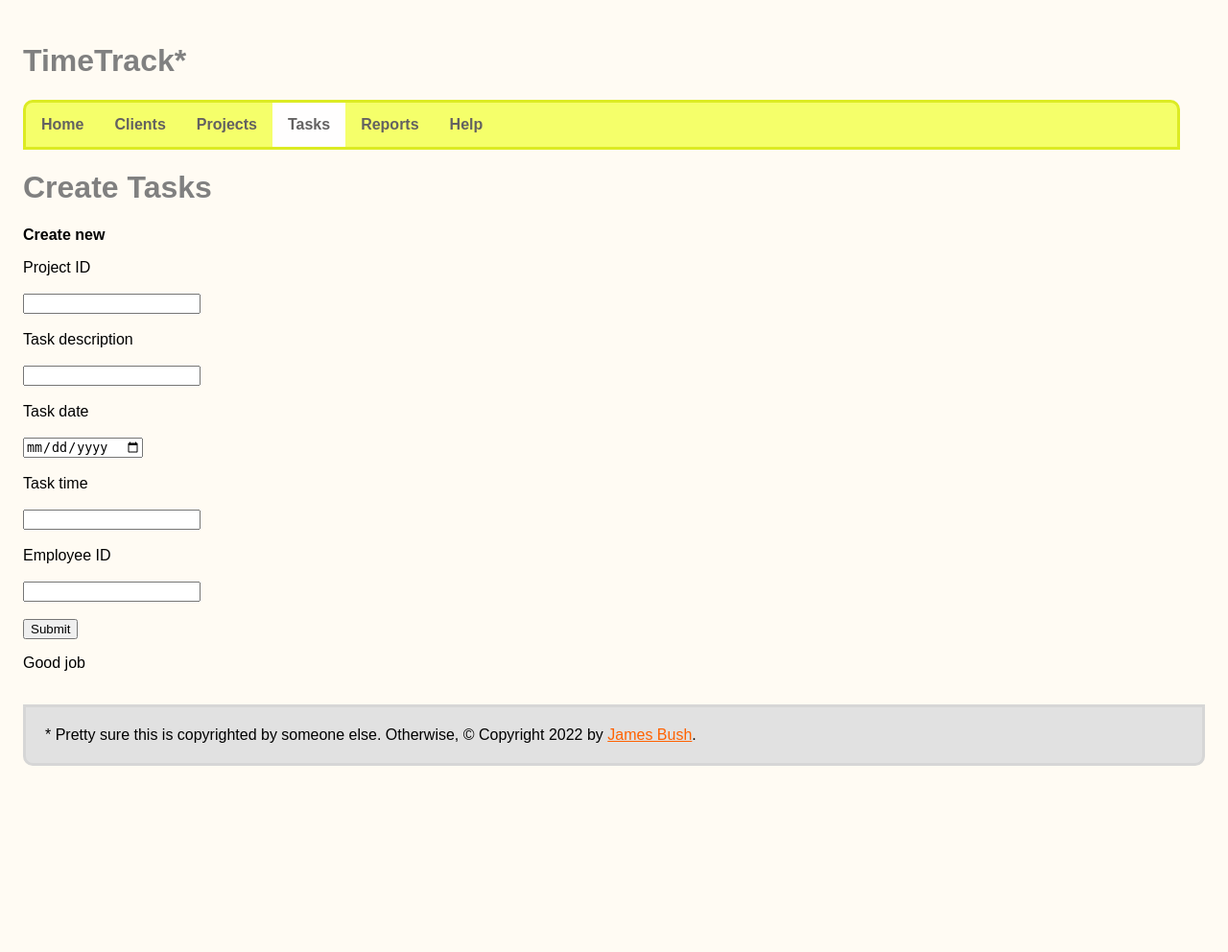
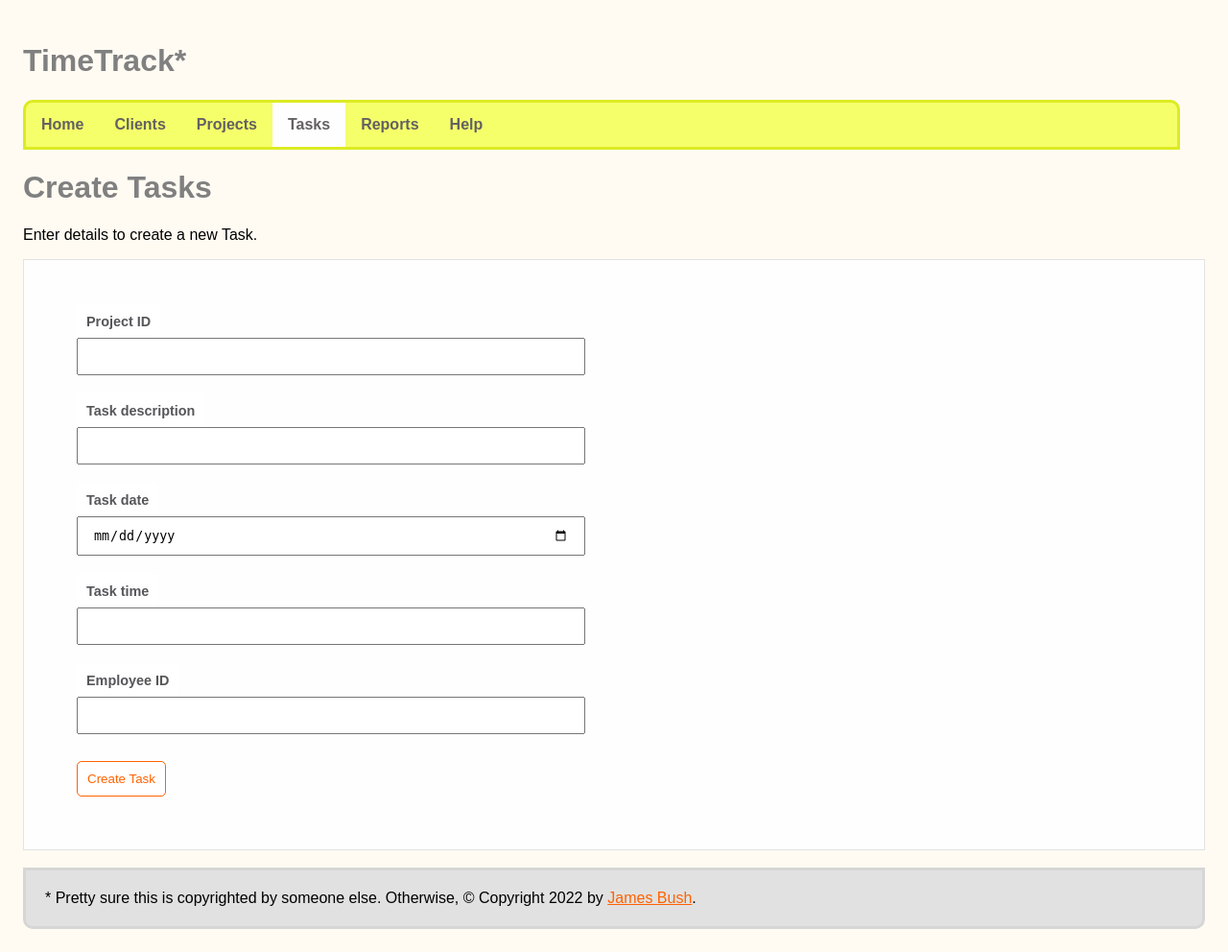
Before and after one commit to jamesfbush/cs361_project, a Flask app: page /tasks/create in a window 1280 px wide. Shown: the whole page at 96% size. Before the commit the page ends 798 px from the top, so only its background shows below. Run offline with Flask 2, Linux system fonts and the light colour scheme.

Commit message:
updated templates

```diff
--- a/app.py
+++ b/app.py
@@ -57,6 +57,10 @@ def mapStringToEntity(entity):
 def mapAttributesToString(entity,column=None):
     """
     Map entity and column strings to UI-friendly column descriptions.
+
+    Keyword arguments:
+    entity -- string representation of db object, e.g., "clients", "projects"
+    column -- optional - will return a single column description
     """
 
     stringDict = {  "clients":  {   'clientOrganizationName': 'Organization',
@@ -107,10 +111,12 @@ def retrieveEntity(entity):
     entityObj = mapStringToEntity(entity)
     entityStr = entity
     columns = entityObj.__table__.columns.keys()
+    colStrs = mapAttributesToString(entity) #dict - keys are col names and vals are col descriptions
+
 
     # UI - Landing page
     if len(request.args) == 0 and "/api/" not in str(request.url_rule):
-        return (render_template("retrieve.j2", entity=entityStr, data=[columns]),200)
+        return (render_template("retrieve.j2", entity=entityStr, data=[columns], colStrs=colStrs),200)
 
     # UI / API - URL request to retrieveAll
     elif 'retrieveAll' in request.args.keys() and len(request.args.keys()) == 1:
@@ -123,7 +129,7 @@ def retrieveEntity(entity):
         # UI
         else:
             results = query
-            return (render_template("retrieve.j2", entity=entityStr, data=[columns, results]),200)
+            return (render_template("retrieve.j2", entity=entityStr, data=[columns, results],colStrs=colStrs),200)
 
     # Retrieve based on URL-specified filter
     elif "retrieveAll" not in request.args and len(request.args.keys()) >= 1:
@@ -147,6 +153,7 @@ def retrieveEntity(entity):
                 elif val.isnumeric() is False:
                     query = entityObj.query.filter(attr.like(f'%{val}%')).all()
                 # Add each unique query result to results dict
+                # BUG is returning duplicates, e.g., query id=2 and org=Bat
                 for result in query:
                     if result not in results[entity] and i is not None:
                         results[entity].append(result.getData())
@@ -168,7 +175,7 @@ def retrieveEntity(entity):
             else:
                 results = results[entity]
                 print(type(result),results)
-                return (render_template("retrieve.j2", entity=entityStr, data=[columns, results]),200)
+                return (render_template("retrieve.j2", entity=entityStr, data=[columns, results],colStrs=colStrs),200)
 
         # Else, for UI/API return 404 error
         return ("ERROR: malformed request",404)
@@ -189,6 +196,7 @@ def createEntity(entity):
     # Map passed entity to entityObj
     entityStr = entity
     entityObj = mapStringToEntity(entity)
+    colStrs = mapAttributesToString(entity)
 
     # UI - landing page
     if request.method == "GET":
@@ -247,7 +255,7 @@ def createEntity(entity):
 
         # UI
         else:
-            return render_template("create.j2", entity=entityStr, data="success")
+            return render_template("create.j2", entity=entityStr, data="success", formData=formData, colStrs=colStrs)
 
 
 # ------- update -------
--- a/static/chart.json
+++ b/static/chart.json
@@ -1 +1 @@
-{"graph_type": "bar", "graph_height": 400, "graph_width": 600, "x_axis": ["2020-01-02", "2020-01-03", "2020-01-04", "2020-01-05", "2020-01-08", "2020-01-20"], "y_axis": [3.4, 2.5, 2.1, 4.4, 2.1, 15.2], "export_type": "jpeg", "export_location": "report", "graph_title": "report", "x_axis_label": "Date", "y_axis_label": "Hours"}
+{"graph_type": "bar", "graph_height": 400, "graph_width": 600, "x_axis": ["2020-01-05"], "y_axis": [2.5], "export_type": "jpeg", "export_location": "report", "graph_title": "report", "x_axis_label": "Date", "y_axis_label": "Hours"}
--- a/static/style.css
+++ b/static/style.css
@@ -5,10 +5,12 @@ h1 {
   font-family: Arial, Helvetica, sans-serif;
 }
 
-h2 {
-  color: grey;
+
+h2, h3 {
+  color: #56565A;
   font-family: Arial, Helvetica, sans-serif;
 }
+
 
 a {
   color: #FF6201
@@ -79,12 +81,25 @@ table {
 }
 th {
   border-bottom: 1px solid #e2e1e1;
+  text-align: left;
 }
+
 td {
-  padding: 7px
+  padding: 10px
 }
 tr:nth-child(even) {
   background-color: #e2e1e1;
+}
+
+.display-container {
+  text-align: left;
+  max-width: 1700px;
+  background-color: #fffefe;
+  border: 1px solid #e2e2e2;
+  padding: 15px;
+}
+.display-row {
+  padding: 10px;
 }
 
 .flex-container {
@@ -155,6 +170,19 @@ tr:nth-child(even) {
   box-sizing: border-box;
 }
 
+.form-row > input[type=number] {
+  width: 50%;
+  padding: 10px 15px;
+  margin: 8px 0;
+  box-sizing: border-box;
+}
+.form-row > input[type=date] {
+  width: 50%;
+  padding: 10px 15px;
+  margin: 8px 0;
+  box-sizing: border-box;
+}
+
 .submit-button {
   background-color: white;
   font-family: sans-serif;
--- a/templates/create.j2
+++ b/templates/create.j2
@@ -1,5 +1,5 @@
 {% extends "main.j2" %}
-{% block title %}Index{% endblock %}
+{# {% block title %}Index{% endblock %} #}
 {% block head %}
     {{ super() }}
     <style type="text/css">
@@ -12,85 +12,152 @@
 
     {# --- Create success --- #}
     {% if data == "success" %}
-    <p> {{ entity }} successfully created</p>
+    <div class="display-container">
+        <div class="display-row">
+            <h3> {{ entity[:-1].capitalize() }} successfully created</h3>
+        </div>
+
+
+        <div class="display-row">
+
+            <table>
+                <thead>
+                    <tr>
+                        {% for i in formData %}
+                        <th>{{colStrs[i]}}</th>
+                        {% endfor %}
+                    </tr>
+                </thead>
+                <tbody>
+                    <tr>
+                        {% for i in formData %}
+                        <td>{{formData[i]}}</td>
+                        {% endfor %}
+
+                    </tr>
+                </tbody>
+            </table>
+
+
+        </div>
+        <div class="display-row">
+            <a href=/{{entity}}>Go back to {{entity}}.</a>
+        </div>
+
+    </div>
 
     {% else %}
     {# --- Create new --- #}
 
-    <p><strong>Create new</strong></p>
-    <div>
+    <p>Enter details to create a new {{entity[:-1]}}.</p>
+
+    <div class="form-container">
+        <div class="form-group">
             <form action="/{{ entity.lower() }}/create" method="POST">
 
                 {# --- Clients --- #}
                 {% if entity == "Clients" %}
-            <label for="clientOrganizationName">Client organization name</label><br><br>
-                <input type="text" name="clientOrganizationName"><br><br>
-
-            <label for="clientContactFirstName">Client contact first name</label><br><br>
-                <input type="text" name="clientContactFirstName"><br><br>
-
-            <label for="clientContactLastName">Client contact last name</label><br><br>
-                <input type="text" name="clientContactLastName"><br><br>
-
-            <label for="clientContactEmail">Client contact email</label><br><br>
-                <input type="text" name="clientContactEmail"><br><br>
-
+                    <div class="form-row">
+                        <label for="clientOrganizationName">Client organization name</label><br>
+                            <input type="text" name="clientOrganizationName"><br>
+                    </div>
+                    <div class="form-row">
+                        <label for="clientContactFirstName">Client contact first name</label><br>
+                            <input type="text" name="clientContactFirstName"><br>
+                    </div>
+                    <div class="form-row">
+                        <label for="clientContactLastName">Client contact last name</label><br>
+                            <input type="text" name="clientContactLastName"><br>
+                    </div>
+                    <div class="form-row">
+                        <label for="clientContactEmail">Client contact email</label><br>
+                            <input type="text" name="clientContactEmail"><br>
+                    </div>
 
                 {# --- Projects --- #}
                 {% elif entity == "Projects" %}
-            <label for="clientId">Client ID</label><br><br>
-                <input type="text" name="clientId"><br><br>
-
-            <label for="projectDescription">Project description</label><br><br>
-                <input type="text" name="projectDescription"><br><br>
-
-            <label for="projectBillRate">Project bill rate</label><br><br>
-                <input type="number" name="projectBillRate"><br><br>
+                    <div class="form-row">
+                        <label for="clientId">Client ID</label><br>
+                            <input type="text" name="clientId"><br>
+                    </div>
+                    <div class="form-row">
+                        <label for="projectDescription">Project description</label><br>
+                            <input type="text" name="projectDescription"><br>
+                    </div>
+                    <div class="form-row">
+                        <label for="projectBillRate">Project bill rate</label><br>
+                            <input type="number" name="projectBillRate"><br>
+                    </div>
 
                 {# --- Employees --- #}
                 {% elif entity == "Employees" %}
-            <label for="eeFirstName">Employee first name</label><br><br>
-                <input type="text" name="eeFirstName"><br><br>
+                    <div class="form-row">
 
-            <label for="eeLastName">Employee last name</label><br><br>
-                <input type="text" name="eeLastName"><br><br>
+                        <label for="eeFirstName">Employee first name</label><br>
+                            <input type="text" name="eeFirstName"><br>
+                    </div>
+                    <div class="form-row">
 
-            <label for="eePosition">Employee position</label><br><br>
-                <input type="text" name="eePosition"><br><br>
+                        <label for="eeLastName">Employee last name</label><br>
+                            <input type="text" name="eeLastName"><br>
+                    </div>
+                    <div class="form-row">
+
+                        <label for="eePosition">Employee position</label><br>
+                            <input type="text" name="eePosition"><br>
+                    </div>
+
+                    <div class="form-row">
 
                         <input type="radio" id="current" name="eeStatus" value="True">
                         <label for="current">Current employee</label><br>
+                    </div>
+                    <div class="form-row">
 
                         <input type="radio" id="former" name="eeStatus" value="False">
                         <label for="former">Former employee</label><br>
+                    </div>
 
 
 
 
                 {# --- Tasks --- #}
                 {% elif entity == "Tasks" %}
-            <label for="projectId">Project ID</label><br><br>
-                <input type="text" name="projectId"><br><br>
+                     <div class="form-row">
 
-            <label for="taskDescription">Task description</label><br><br>
-                <input type="text" name="taskDescription"><br><br>
+                        <label for="projectId">Project ID</label><br>
+                            <input type="text" name="projectId"><br>
+                    </div>
+                     <div class="form-row">
 
-            <label for="taskDate">Task date</label><br><br>
-                <input type="date" name="taskDate"><br><br>
+                        <label for="taskDescription">Task description</label><br>
+                            <input type="text" name="taskDescription"><br>
+                    </div>
+                     <div class="form-row">
 
-            <label for="taskTime">Task time</label><br><br>
-                <input type="number" name="taskTime"><br><br>
+                        <label for="taskDate">Task date</label><br>
+                            <input type="date" name="taskDate"><br>
+                    </div>
+                     <div class="form-row">
 
-            <label for="eeId">Employee ID</label><br><br>
-                <input type="number" name="eeId"><br><br>
+                        <label for="taskTime">Task time</label><br>
+                            <input type="number" name="taskTime"><br>
+                    </div>
+                     <div class="form-row">
+
+                        <label for="eeId">Employee ID</label><br>
+                            <input type="number" name="eeId"><br>
+                    </div>
 
                 {% endif %}
-        <input type="submit" value="Submit">
+                <div class="form-row">
+                    <input type="submit" class="submit-button" value="Create {{entity[:-1]}}">
+                </div>
             </form>
         </div>
+    </div>
 
-    {# success/create conditional #}
-    <p>Good job</p>
+
     {% endif %}
 
 {% endblock %}
--- a/templates/delete.j2
+++ b/templates/delete.j2
@@ -1,5 +1,5 @@
 {% extends "main.j2" %}
-{% block title %}Index{% endblock %}
+{# {% block title %}Index{% endblock %} #}
 {% block head %}
     {{ super() }}
     <style type="text/css">
--- a/templates/help.j2
+++ b/templates/help.j2
@@ -1,5 +1,5 @@
 {% extends "main.j2" %}
-{% block title %}Index{% endblock %}
+{# {% block title %}Index{% endblock %} #}
 {% block head %}
     {{ super() }}
     <style type="text/css">
--- a/templates/main.j2
+++ b/templates/main.j2
@@ -177,7 +177,7 @@
                         </svg>
                         <h3>Update {{ entity }}</h3>
                             <p>Update current information for {{ entity }}.</p>
-                            <a href="{{ entity.lower() }}/update">Update</a>
+                            <a href="{{ entity.lower() }}/retrieve">Update</a>
                     </div>
                 </div>
         </div>
--- a/templates/update.j2
+++ b/templates/update.j2
@@ -1,5 +1,5 @@
 {% extends "main.j2" %}
-{% block title %}Index{% endblock %}
+{# {% block title %}Index{% endblock %} #}
 {% block head %}
     {{ super() }}
     <style type="text/css">
```
Also changed, not shown: templates/retrieve.j2 (+37 -11 lines), database/timeTrack.db. Lines whose indentation alone changed are shown as unchanged.
